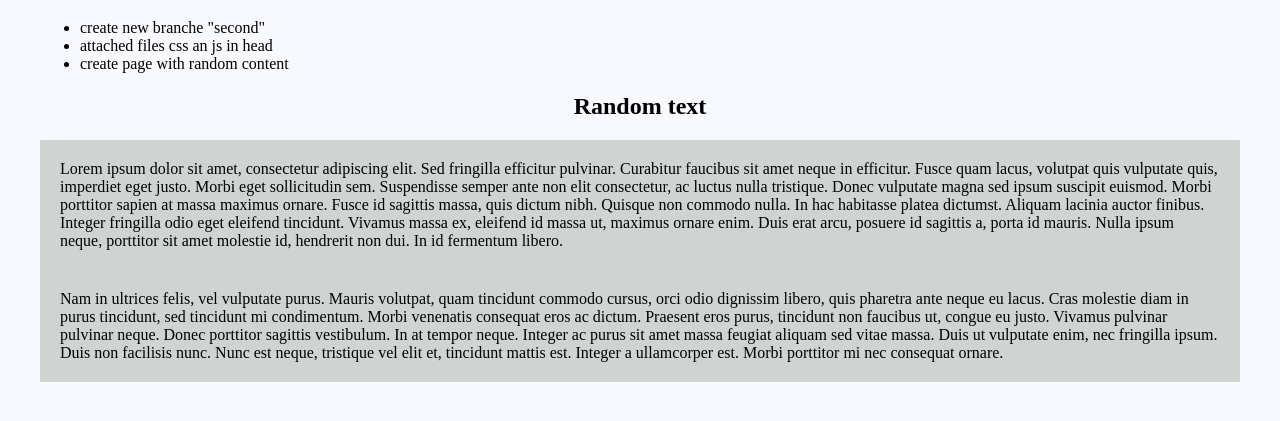
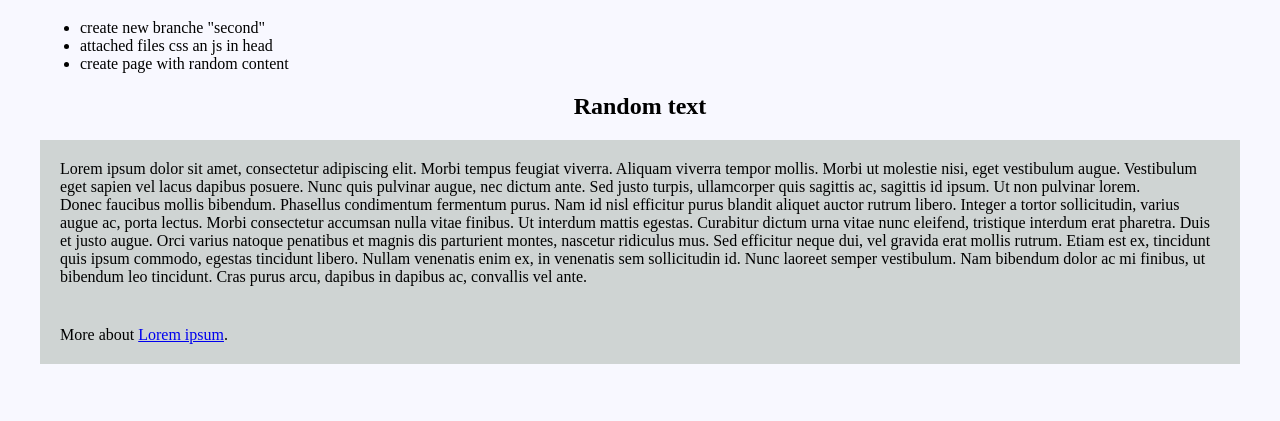
Before and after one commit to chisfantasy/study, a plain HTML site: page index.html in a window 1280 px wide. Shown: the part 101-522 px from the top of the page. Drawn offline with Linux system fonts and the light colour scheme.

Commit message:
added url

```diff
--- a/index.html
+++ b/index.html
@@ -9,6 +9,7 @@
         <title>Home work</title>
     </head>
     <body>
+        <main>
             <h1>Hi, I'm Olya and this document with my home work</h1>
             <ul>
                 <li>create new branche &quot;second&quot;</li>
@@ -16,18 +17,17 @@
                 <li>create page with random content</li>
             </ul>
             <h2 class="text">Random text</h2>
-        <p>Lorem ipsum dolor sit amet, consectetur adipiscing elit. Sed fringilla efficitur pulvinar. Curabitur faucibus sit amet
-        neque in efficitur. Fusce quam lacus, volutpat quis vulputate quis, imperdiet eget justo. Morbi eget sollicitudin sem.
-        Suspendisse semper ante non elit consectetur, ac luctus nulla tristique. Donec vulputate magna sed ipsum suscipit
-        euismod. Morbi porttitor sapien at massa maximus ornare. Fusce id sagittis massa, quis dictum nibh. Quisque non commodo
-        nulla. In hac habitasse platea dictumst. Aliquam lacinia auctor finibus. Integer fringilla odio eget eleifend tincidunt.
-        Vivamus massa ex, eleifend id massa ut, maximus ornare enim. Duis erat arcu, posuere id sagittis a, porta id mauris.
-        Nulla ipsum neque, porttitor sit amet molestie id, hendrerit non dui. In id fermentum libero.</p>
-        <p>Nam in ultrices felis, vel vulputate purus. Mauris volutpat, quam tincidunt commodo cursus, orci odio dignissim libero,
-        quis pharetra ante neque eu lacus. Cras molestie diam in purus tincidunt, sed tincidunt mi condimentum. Morbi venenatis
-        consequat eros ac dictum. Praesent eros purus, tincidunt non faucibus ut, congue eu justo. Vivamus pulvinar pulvinar
-        neque. Donec porttitor sagittis vestibulum. In at tempor neque. Integer ac purus sit amet massa feugiat aliquam sed
-        vitae massa. Duis ut vulputate enim, nec fringilla ipsum. Duis non facilisis nunc. Nunc est neque, tristique vel elit
-        et, tincidunt mattis est. Integer a ullamcorper est. Morbi porttitor mi nec consequat ornare.</p>
+            <p>Lorem ipsum dolor sit amet, consectetur adipiscing elit. Morbi tempus feugiat viverra. Aliquam viverra tempor mollis.
+            Morbi ut molestie nisi, eget vestibulum augue. Vestibulum eget sapien vel lacus dapibus posuere. Nunc quis pulvinar
+            augue, nec dictum ante. Sed justo turpis, ullamcorper quis sagittis ac, sagittis id ipsum. Ut non pulvinar lorem.<br>Donec faucibus mollis bibendum. Phasellus condimentum fermentum purus. Nam id nisl efficitur purus blandit aliquet
+            auctor rutrum libero. Integer a tortor sollicitudin, varius augue ac, porta lectus. Morbi consectetur accumsan nulla
+            vitae finibus. Ut interdum mattis egestas. Curabitur dictum urna vitae nunc eleifend, tristique interdum erat pharetra.
+            Duis et justo augue. Orci varius natoque penatibus et magnis dis parturient montes, nascetur ridiculus mus. Sed
+            efficitur neque dui, vel gravida erat mollis rutrum. Etiam est ex, tincidunt quis ipsum commodo, egestas tincidunt
+            libero. Nullam venenatis enim ex, in venenatis sem sollicitudin id. Nunc laoreet semper vestibulum. Nam bibendum dolor
+            ac mi finibus, ut bibendum leo tincidunt. Cras purus arcu, dapibus in dapibus ac, convallis vel ante.</p>
+            <p>More about <a href="https://www.lipsum.com/">Lorem ipsum</a>.</p>
+        </main>
+
     </body>
 </html>
```
Lines whose indentation alone changed are shown as unchanged.
